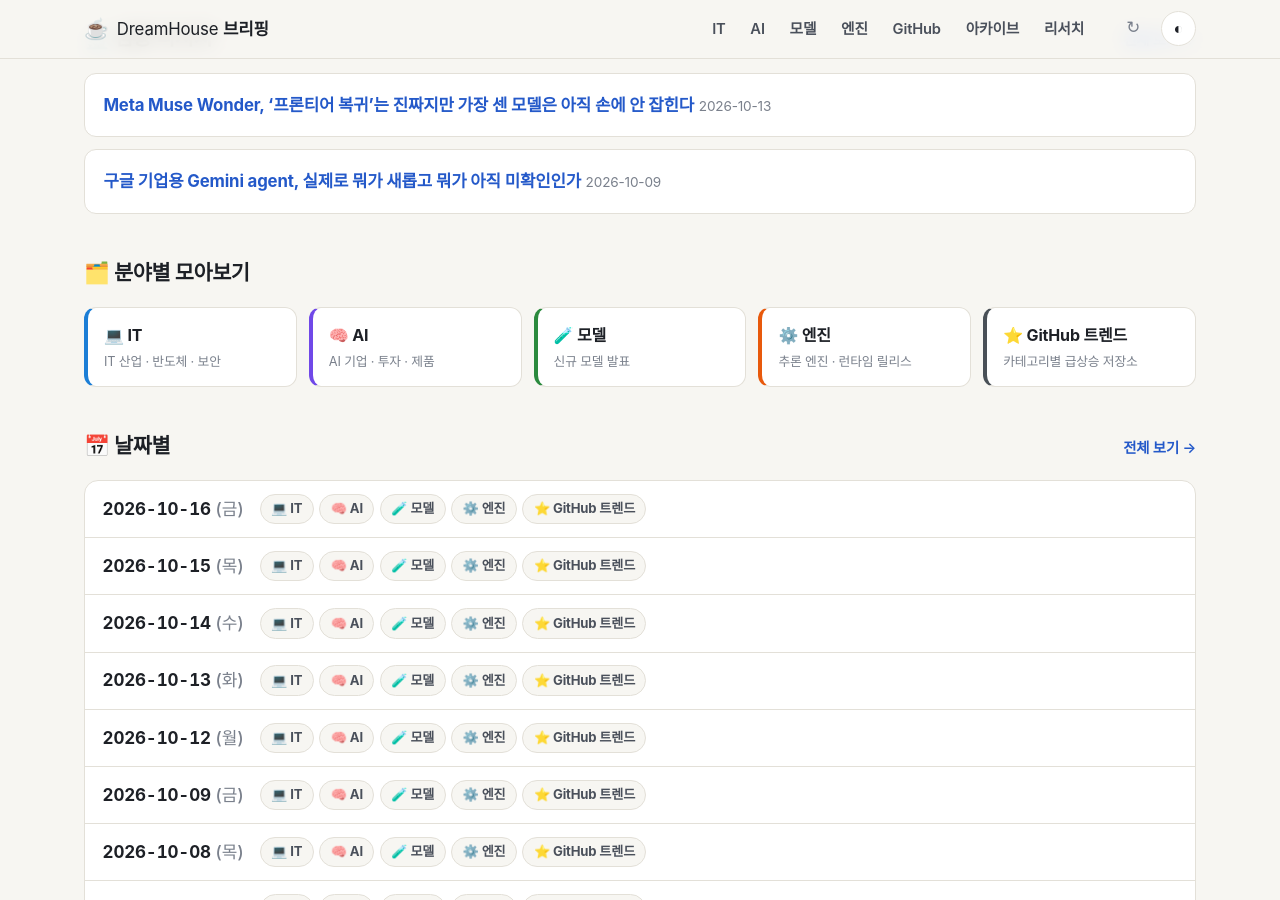
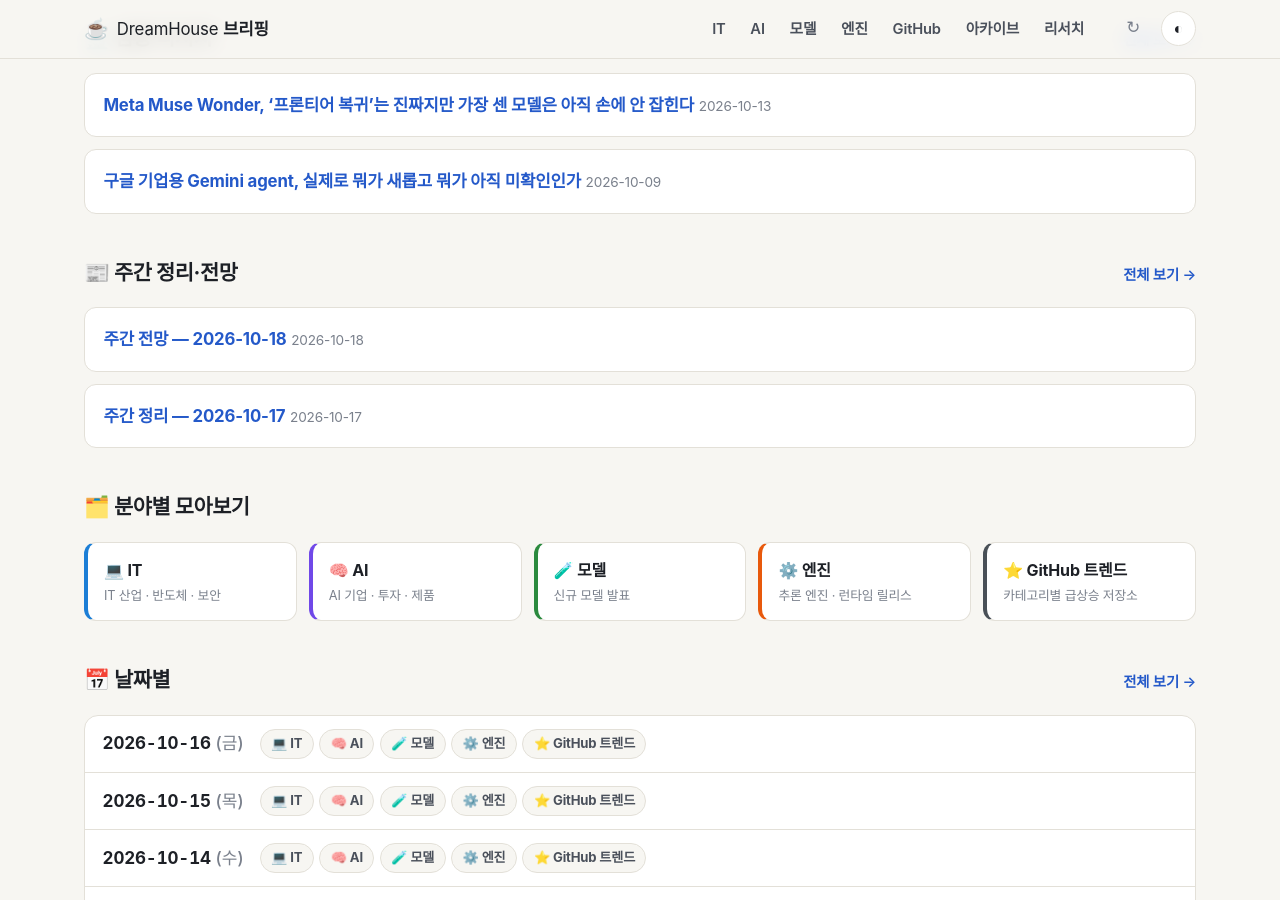
Before and after one commit to DreamHouseKSH/dreamhouse-briefings, a Jekyll site: the page built from index.html, in a window 1280 px wide and 900 px high, scrolled down 919 px. Built offline with Jekyll 4.4.1, drawn with Linux system fonts in a browser that asks for light colours; some web fonts are replaced.

Commit message:
site: weekly section on index + weekly archive page

```diff
--- a/index.html
+++ b/index.html
@@ -53,6 +53,22 @@ title: DreamHouse 브리핑
 </ul>
 {%- endif -%}
 
+{%- assign ws = site.pages | where_exp: "p", "p.path contains 'weekly/'" | sort: "path" | reverse -%}
+{%- if ws.size > 1 -%}
+<div class="section-title">
+  <h2>📰 주간 정리·전망</h2>
+  <a href="{{ '/weekly/' | relative_url }}">전체 보기 →</a>
+</div>
+<ul class="date-list research-list">
+{%- assign shown = 0 -%}
+{%- for p in ws -%}
+  {%- if p.path == "weekly/index.md" or shown >= 5 -%}{%- continue -%}{%- endif -%}
+  {%- assign shown = shown | plus: 1 -%}
+  <li><a class="date-link" href="{{ p.url | relative_url }}">{{ p.title }}</a> <span class="rl-meta">{{ p.path | remove: "weekly/" | slice: 0, 10 }}</span></li>
+{%- endfor -%}
+</ul>
+{%- endif -%}
+
 <div class="section-title"><h2>🗂️ 분야별 모아보기</h2></div>
 <nav class="cat-nav" aria-label="분야별 모아보기">
 {%- for c in site.briefing_sections -%}
```
Also changed, not shown: weekly/index.md (added, +18 -0 lines).
